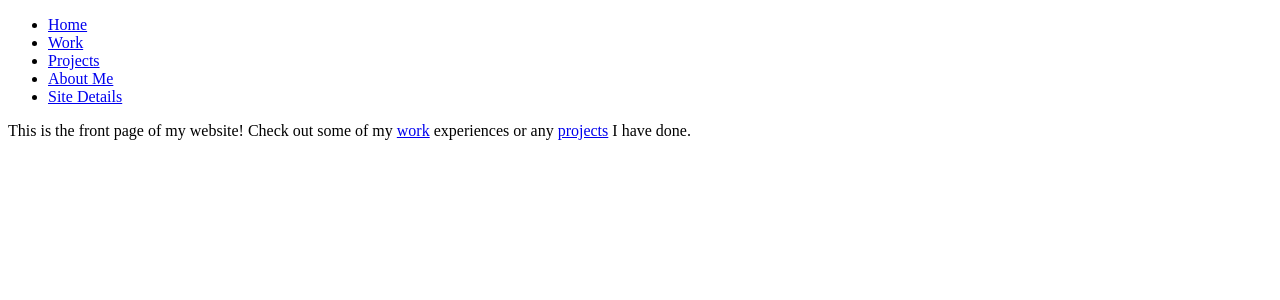
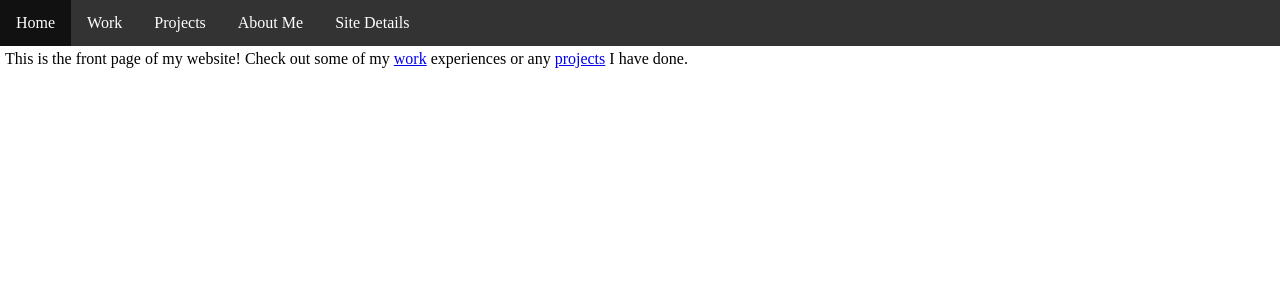
Before and after one commit to mcgridles/hkg_website, a Django app: page / in a window 1280 px wide. Shown: the top 300 px of the page. Run offline with Django 3.2, Linux system fonts and the light colour scheme; some libraries are stand-ins or nearby versions.

Commit message:
css file

```diff
--- a/pages/static/pages/style.css
+++ b/pages/static/pages/base.css
@@ -1,6 +1,4 @@
-body {
-  margin: 0;
-}
+body {margin: 0;}
 
 ul {
   list-style-type: none;
@@ -30,5 +28,15 @@ li a:hover:not(.active) {
 }
 
 .active {
-    background-color: #4CAF50;
+  background-color: #4CAF50;
 }
+
+.title {
+  text-align: center;
+}
+
+.text {
+  margin-top: 50px;
+  margin-left: 5px;
+  margin-right: 5px;
+}
```
